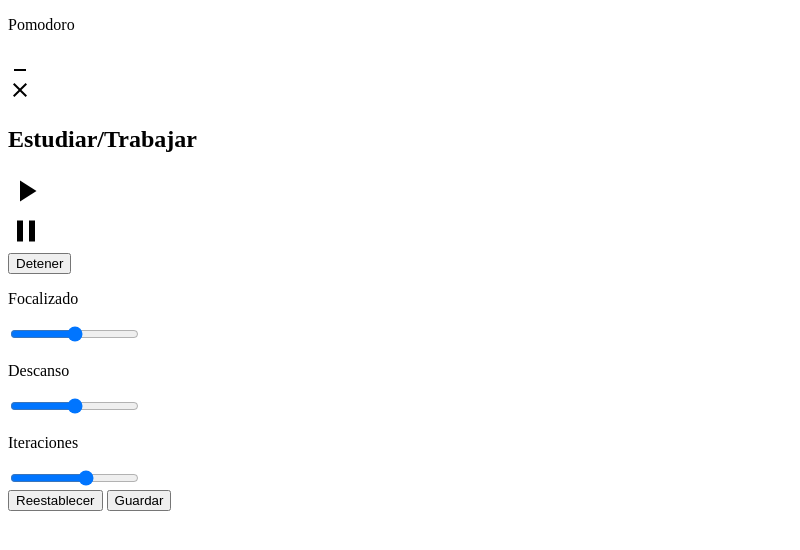
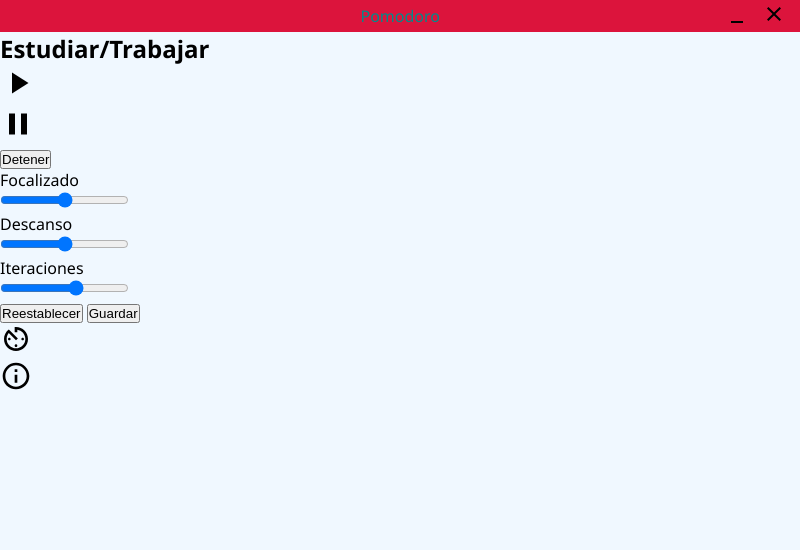
Before and after one commit to Fhernd/Electron-Curso, an Electron app: page App10-Pomodoro/index.html in a window 800 px wide. Drawn offline with Linux system fonts and the light colour scheme.

Commit message:
Electron Curso: 189 Estilos CSS para la Interfaz Gráfica de Usuario de la Aplicación Pomodoro
Estilos CSS para la Interfaz Gráfica de Usuario de la Aplicación Pomodoro con el lenguaje de programación JavaScript y el framework Electron.

```diff
--- a/App10-Pomodoro/css/styles.css
+++ b/App10-Pomodoro/css/styles.css
@@ -0,0 +1,45 @@
+* {
+    margin: 0px;
+    padding: 0px;
+}
+
+*, *::before, *::after {
+    box-sizing: inherit;
+}
+
+body {
+    background-color: aliceblue;
+    box-sizing: border-box;
+    font-family: 'Segoe UI', Tahoma, Geneva, Verdana, sans-serif;
+    font-size: 21;
+    overflow: hidden;
+}
+
+nav.navegacion {
+    align-items: center;
+    background-color: crimson;
+    display: flex;
+    height: 2em;
+    justify-content: space-between;
+    -webkit-app-region: drag;
+}
+
+.logo {
+    color: darkcyan;
+    flex-basis: 55%;
+    text-align: right;
+}
+
+.barra {
+    display: flex;
+    margin-right: 0.5em;
+    -webkit-app-region: no-drag;
+}
+
+.icono:hover svg {
+    fill: lightblue;
+}
+
+.barra > .icono {
+    padding: 0 0.4em;
+}
--- a/App10-Pomodoro/index.html
+++ b/App10-Pomodoro/index.html
@@ -11,7 +11,7 @@
 </head>
 
 <body>
-    <nav class="navigacion">
+    <nav class="navegacion">
         <p class="logo">Pomodoro</p>
         <div class="barra">
             <div class="icono boton-minimizar">
@@ -94,6 +94,30 @@
             <button class="boton-sin-borde boton-guardar">Guardar</button>
         </div>
     </div>
+
+    <div class="configuracion acerca-de"></div>
+    <footer class="footer">
+        <div class="icono boton-temporizador" title="Configuración Temporizador">
+            <svg xmlns="http://www.w3.org/2000/svg" viewBox="0 0 24 24" fill="var(--offwhite)" width="32px"
+                height="32px">
+                <path d="M0 0h24v24H0V0z" fill="none" />
+                <path
+                    d="M11 17c0 .55.45 1 1 1s1-.45 1-1-.45-1-1-1-1 .45-1 1zm0-14v4h2V5.08c3.39.49 6 3.39 6 6.92 0 3.87-3.13 7-7 7s-7-3.13-7-7c0-1.68.59-3.22 1.58-4.42L12 13l1.41-1.41-6.8-6.8v.02C4.42 6.45 3 9.05 3 12c0 4.97 4.02 9 9 9 4.97 0 9-4.03 9-9s-4.03-9-9-9h-1zm7 9c0-.55-.45-1-1-1s-1 .45-1 1 .45 1 1 1 1-.45 1-1zM6 12c0 .55.45 1 1 1s1-.45 1-1-.45-1-1-1-1 .45-1 1z" />
+            </svg>
+        </div>
+        <div class="icono btn-acerca-de">
+            <svg xmlns="http://www.w3.org/2000/svg" viewBox="0 0 24 24" fill="var(--offwhite)" width="32px"
+                height="32px">
+                <path d="M0 0h24v24H0V0z" fill="none" />
+                <path
+                    d="M11 7h2v2h-2zm0 4h2v6h-2zm1-9C6.48 2 2 6.48 2 12s4.48 10 10 10 10-4.48 10-10S17.52 2 12 2zm0 18c-4.41 0-8-3.59-8-8s3.59-8 8-8 8 3.59 8 8-3.59 8-8 8z" />
+            </svg>
+        </div>
+    </footer>
+
+    <script>
+        require('./js/app.js')
+    </script>
 </body>
 
 </html>
```
